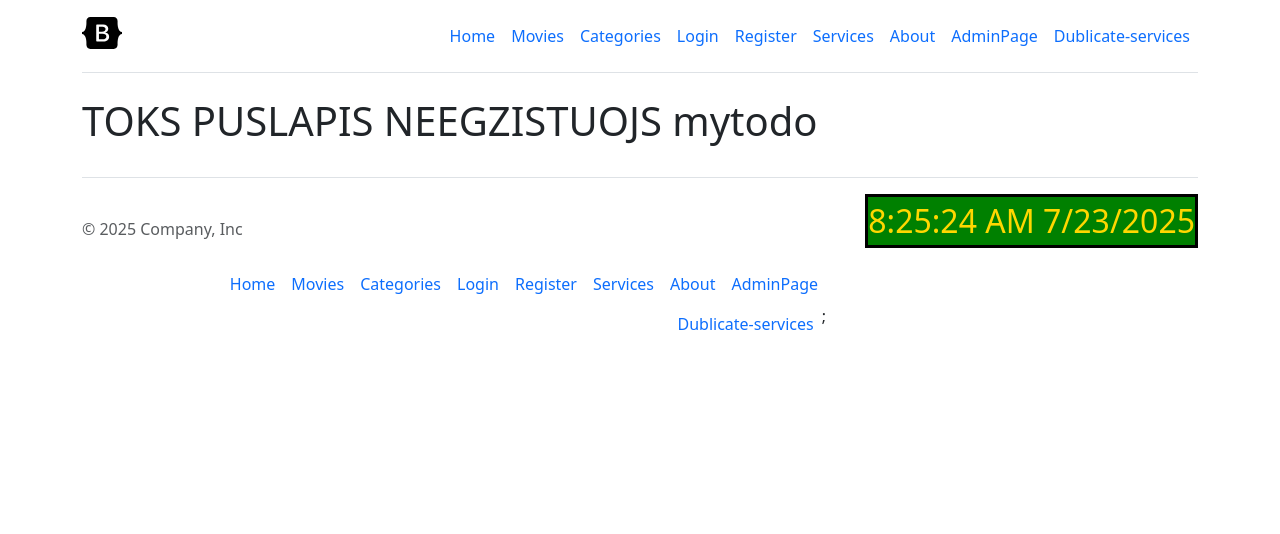
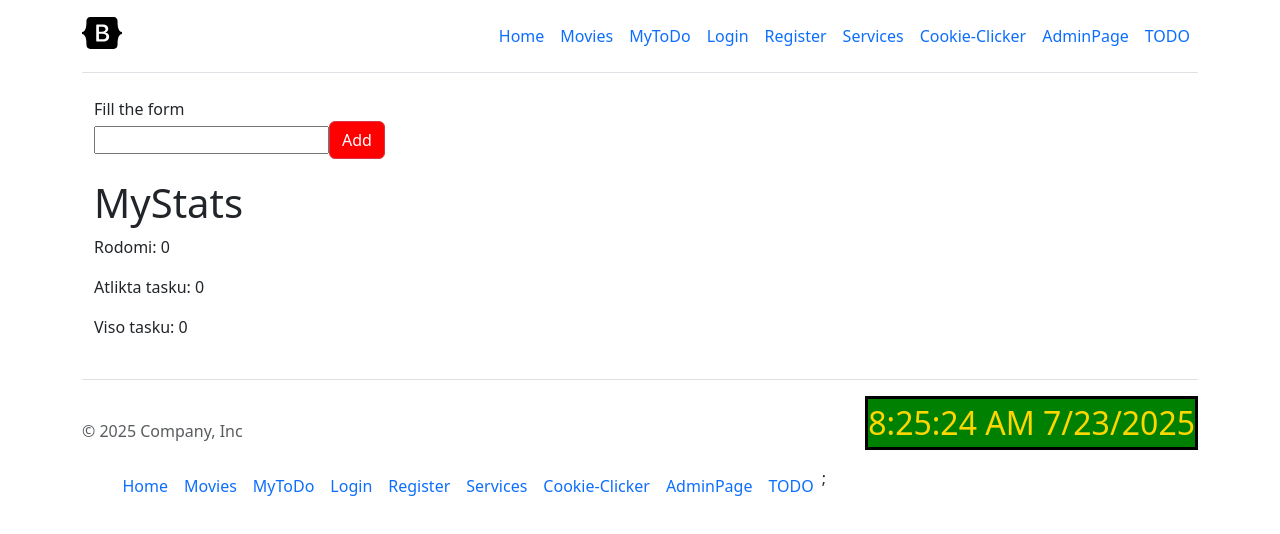
Before and after one commit to PovDai/55-grupe-react, a React (Vite) app: page /mytodo in a window 1280 px wide. Shown: the top 534 px of the page. Built offline with nearby package versions, Linux system fonts and the light colour scheme.

Commit message:
MyToDo forms

```diff
--- a/src/Pages/Categories.jsx
+++ /dev/null
@@ -1,13 +0,0 @@
-export function Categories() {
-
-    return (
-        <>
-            <div className="container">
-                <div className="row">
-                Categories page
-                </div>
-            </div>
-
-        </>
-    )
-}
--- /dev/null
+++ b/src/Pages/MyTodo.jsx
@@ -0,0 +1,46 @@
+import { MyForm } from "../components/mytodo/Myform";
+import { MyList } from "../components/mytodo/MyList";
+import { MyStats } from "../components/mytodo/MyStats";
+import '../components/form/myform.css'
+import { useState } from "react";
+
+export function MyToDo() {
+    const [id, setId] = useState(1);
+    const [list, setList] = useState([]);
+
+    function pridek(text) {
+        setList(currentList =>
+            [...currentList, {
+                id: id, text: text, isCompleted: false,
+
+            },])
+
+        setId(id=>id+1)
+    }
+
+      function modifyTask(taskId) {
+        setList(currectList => currectList.map(
+            task => task.id === taskId ? {
+                ...task,
+                isCompleted: true,
+            } : task));
+    }
+    return (
+        <>
+            <div className="container">
+                <div className="row">
+                    <div className="col-12 ">
+                                    <div className="" >
+                                    <MyForm pridekTaska={pridek} />
+                                    <MyList modifyTaskFunc={modifyTask} list={list.filter(item => !item.isCompleted)} />
+                                    </div>
+                        <MyStats
+                            esami={list.filter(item=>!item.isCompleted).length}
+                            atlikta={list.filter(item=>item.isCompleted).length}/>
+                    </div>
+                </div>
+            </div>
+
+        </>
+    )
+}
--- /dev/null
+++ b/src/components/form/myform.css
@@ -0,0 +1,4 @@
+.deliojimui{
+    display: flex;
+    justify-content: space-evenly;
+}
--- /dev/null
+++ b/src/components/mytodo/MyList.jsx
@@ -0,0 +1,14 @@
+export function MyList({list,modifyTaskFunc}) {
+
+    return (
+        <div className="container">
+            <div className="row">
+                <ul className="col-12">
+                    {list.map(item => (<li className="d-flex my-3 p-2" key={item.id}>{item.text}
+                        <button onClick={()=>modifyTaskFunc(item.id)}>Complete task</button>
+                    </li>))}
+                </ul>
+            </div>
+        </div>
+    )
+}
--- /dev/null
+++ b/src/components/mytodo/MyStats.jsx
@@ -0,0 +1,15 @@
+export function MyStats({esami,atlikta}) {
+
+    return (
+        <div className="container">
+            <div className="row">
+                <div className="col-12">
+                <h1>MyStats</h1>
+                    <p>Rodomi: {esami}</p>
+                    <p>Atlikta tasku: {atlikta}</p>
+                    <p>Viso tasku: {esami + atlikta}</p>
+                </div>
+            </div>
+        </div>
+    )
+}
--- /dev/null
+++ b/src/components/mytodo/Myform.jsx
@@ -0,0 +1,32 @@
+import {useState} from "react"
+export function MyForm({pridekTaska}) {
+
+    const [text, setText] = useState('');
+
+    function tekstoKeitimui(e) {
+        setText(e.target.value)
+
+    }
+    function formaiPaleisti(e) {
+        e.preventDefault();
+        pridekTaska(text)
+        setText('')
+
+    }
+
+
+    return (
+        <div className="container">
+            <div className="row">
+                <div className="col-12">
+                    <form onSubmit={formaiPaleisti} >
+                        <label className="d-flex" htmlFor="text">Fill the form</label>
+                        <input onChange={tekstoKeitimui} type="text" id="text" value={text} />
+                        <button className="btn btn-danger mb-1">Add</button>
+                    </form>
+
+                </div>
+            </div>
+        </div>
+    )
+}
--- a/src/components/todo/TodoForm.jsx
+++ b/src/components/todo/TodoForm.jsx
@@ -1,4 +1,5 @@
 import { useState } from "react"
+import '../../components/form/myform.css'
 
 export function TodoForm({ addTaskFunc }) {
     const [text, setText] = useState('');
--- a/src/data/footerData.jsx
+++ b/src/data/footerData.jsx
@@ -1,11 +1,11 @@
  export const commonHeaderMenuData = [
         { href: '/', text: 'Home' },
         { href: '/movies', text: 'Movies' },
-        { href: '/categories', text: 'Categories' },
+        { href: '/mytodo', text: 'MyToDo' },
         { href: '/login', text: 'Login' },
         { href: '/register', text: 'Register' },
         { href: '/services', text: 'Services' },
-         { href: '/about', text: 'About' },
+         { href: '/about', text: 'Cookie-Clicker' },
          { href: '/admin', text: 'AdminPage' },
-        { href: '/dublicate', text: 'Dublicate-services' },
+        { href: '/dublicate', text: 'TODO' },
 ];
--- a/src/main.jsx
+++ b/src/main.jsx
@@ -12,7 +12,7 @@ import { Services } from './Pages/Services.jsx';
 import { ServiceInner } from './Pages/ServiceInner.jsx';
 import { PublicTemplate } from './templates/PublicTemplates.jsx';
 import { Movies } from './Pages/Movies.jsx';
-import { Categories } from './Pages/Categories.jsx';
+import {  MyToDo } from './Pages/MyTodo.jsx';
 import { AdminPage } from './Pages/AdminPage.jsx';
 import { Dashboard } from './Pages/admin/Dashboard.jsx';
 import { NotAdminPage } from './components/NotAdminPage.jsx';
@@ -33,7 +33,7 @@ createRoot(document.getElementById('root')).render(
                 <Route path='/services/:service' element={<ServiceInner />} />
                 <Route path='/services' element={<Services />} />
                 <Route path='/movies' element={<Movies />} />
-                <Route path='/categories' element={<Categories />} />
+                <Route path='/mytodo' element={<MyToDo />} />
                 <Route path='/admin' element={<AdminPage />} />
                 <Route path='/notAdmin' element={<NotAdminPage />} />
                 <Route path='/dublicate' element={<Dublicate/>}/>
```
